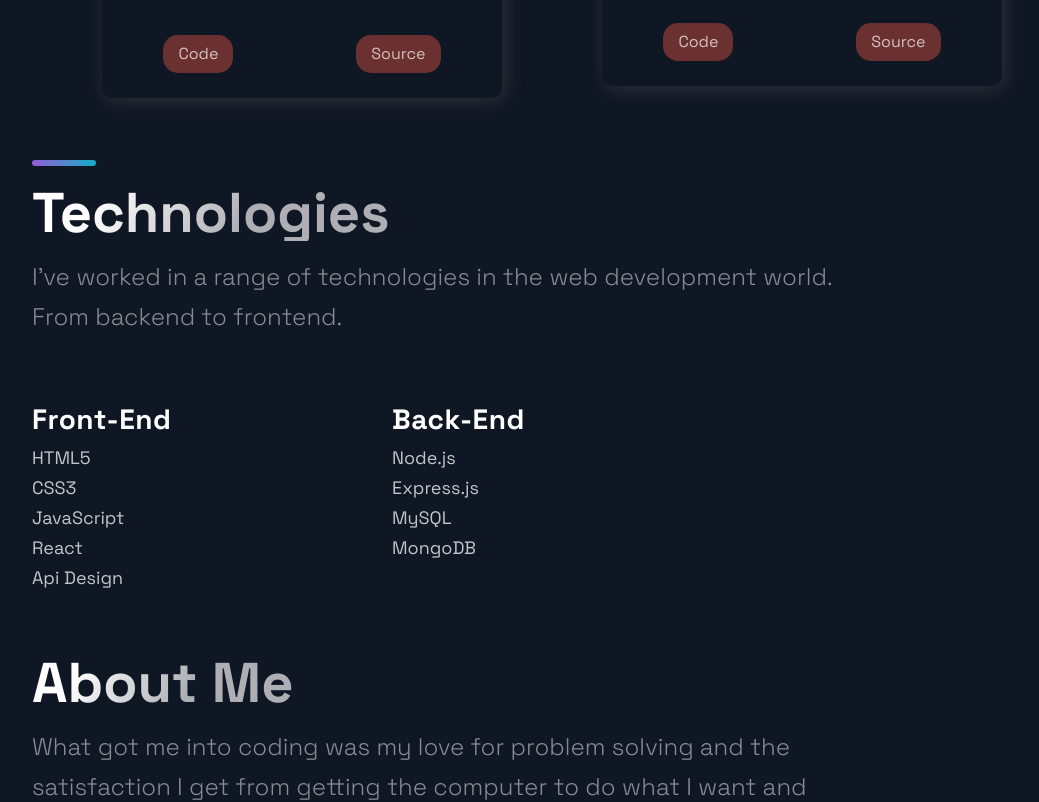
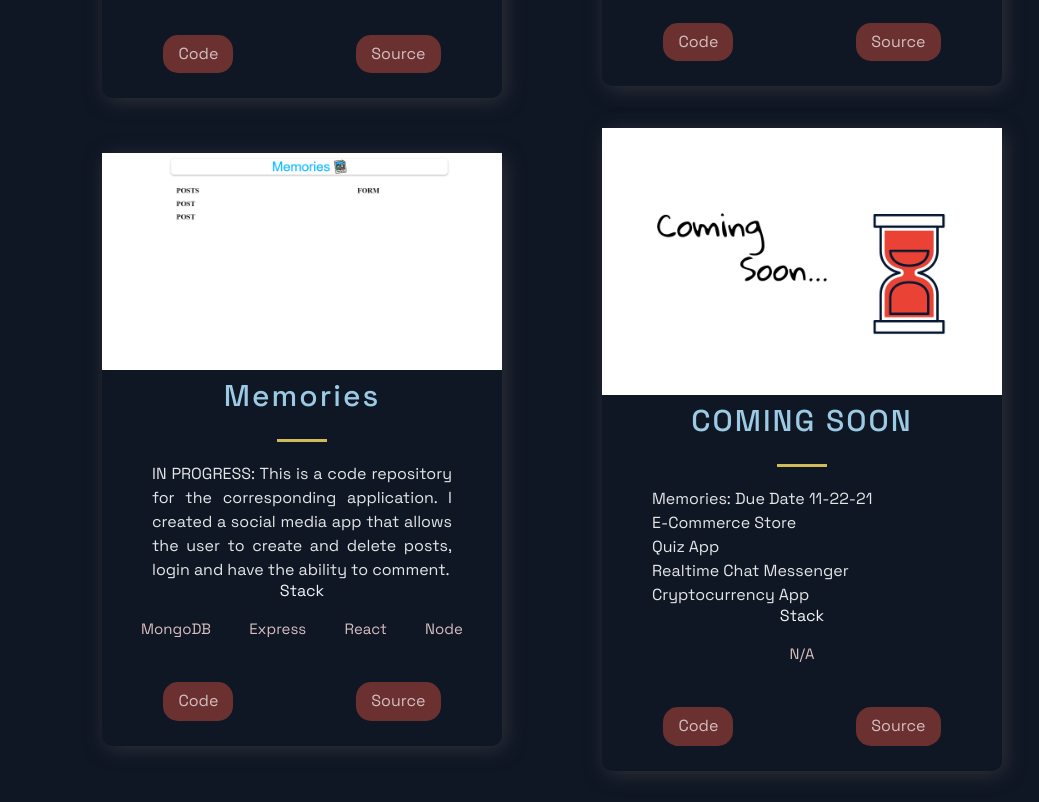
Before and after one commit to CristianC707/React_Portfolio, a Next.js app: page / in a window 1280 px wide. Shown: the part 1300-2102 px from the top of the page, without its empty margins (88-1127 px from the left). Built offline with nearby package versions, Linux system fonts and the light colour scheme.

Commit message:
Added to projects

```diff
--- a/src/constants/constants.js
+++ b/src/constants/constants.js
@@ -1,22 +1,4 @@
 export const projects = [
-  // {
-  //   title: 'MERN Memories',
-  //   description: "Using React, Node.js, Express & MongoDB you'll learn how to build a Full Stack MERN Application - from start to finish. The App is called Memories and it is a simple social media app that allows users to post interesting events that happened in their lives.",
-  //     image: '/images/1.png',
-  //     tags: ['Mongo', 'Express', 'React', 'Node'],
-  //   source: 'https://google.com',
-  //   visit: 'https://google.com',
-  //   id: 0,
-  // },
-  // {
-  //   title: 'E-Commerce',
-  //   description:"While building it you're going to learn many advanced React & JavaScript topics, as well as how to use Stripe for card transactions. On top of that, at the end of the video, you will have this unique and complex webshop app that you will be able to add to your portfolio. And trust me, e-commerce applications are impressive.",
-  //   image: '/images/2.png',
-  //   tags: ['React', 'JavaScript'],
-  //   source: 'https://google.com',
-  //   visit: 'https://google.com',
-  //   id: 1,
-  // },
   {
     title: 'Budget Tracker',
     description: "This is a code repository for the corresponding application. In this app, we're able to keep track of our finances.",
@@ -24,7 +6,7 @@ export const projects = [
       tags: ['Express', 'Mongoose', 'Lite-server', 'Morgan'],
     source: 'https://serene-plains-11489.herokuapp.com/',
     visit: 'https://github.com/CristianC707/budget_tracker',
-    id: 2,
+    id: 0,
   },
   {
     title: 'Note Taker',
@@ -33,7 +15,25 @@ export const projects = [
     tags: ['Express', 'Uuidv4', 'Fs', 'Path'],
     source: 'https://damp-spire-00197.herokuapp.com/',
     visit: 'https://github.com/CristianC707/note_taker',
-    id: 3,
+    id: 1,
+  },
+  {
+    title: 'Memories',
+    description: "IN PROGRESS: This is a code repository for the corresponding application. I created a social media app that allows the user to create and delete posts, login and have the ability to comment.",
+    image: '/images/1.png',
+    tags: ['MongoDB', 'Express', 'React', 'Node'],
+    source: 'https://github.com/CristianC707/MERN-Memories',
+    visit: 'https://github.com/CristianC707/MERN-Memories',
+    id: 2,
+  },
+  {
+    title: 'COMING SOON',
+    description: [ 'Memories: Due Date 11-22-21', <br />, 'E-Commerce Store', <br />, 'Quiz App' , <br />, 'Realtime Chat Messenger', <br />, 'Cryptocurrency App'],
+    image: '/images/2.png',
+    tags: ['N/A'],
+    source: 'https://github.com/CristianC707',
+    visit: 'https://github.com/CristianC707',
+    id: 2,
   },
 ];
 
```
Also changed, not shown: public/images/1.png, public/images/2.png.
